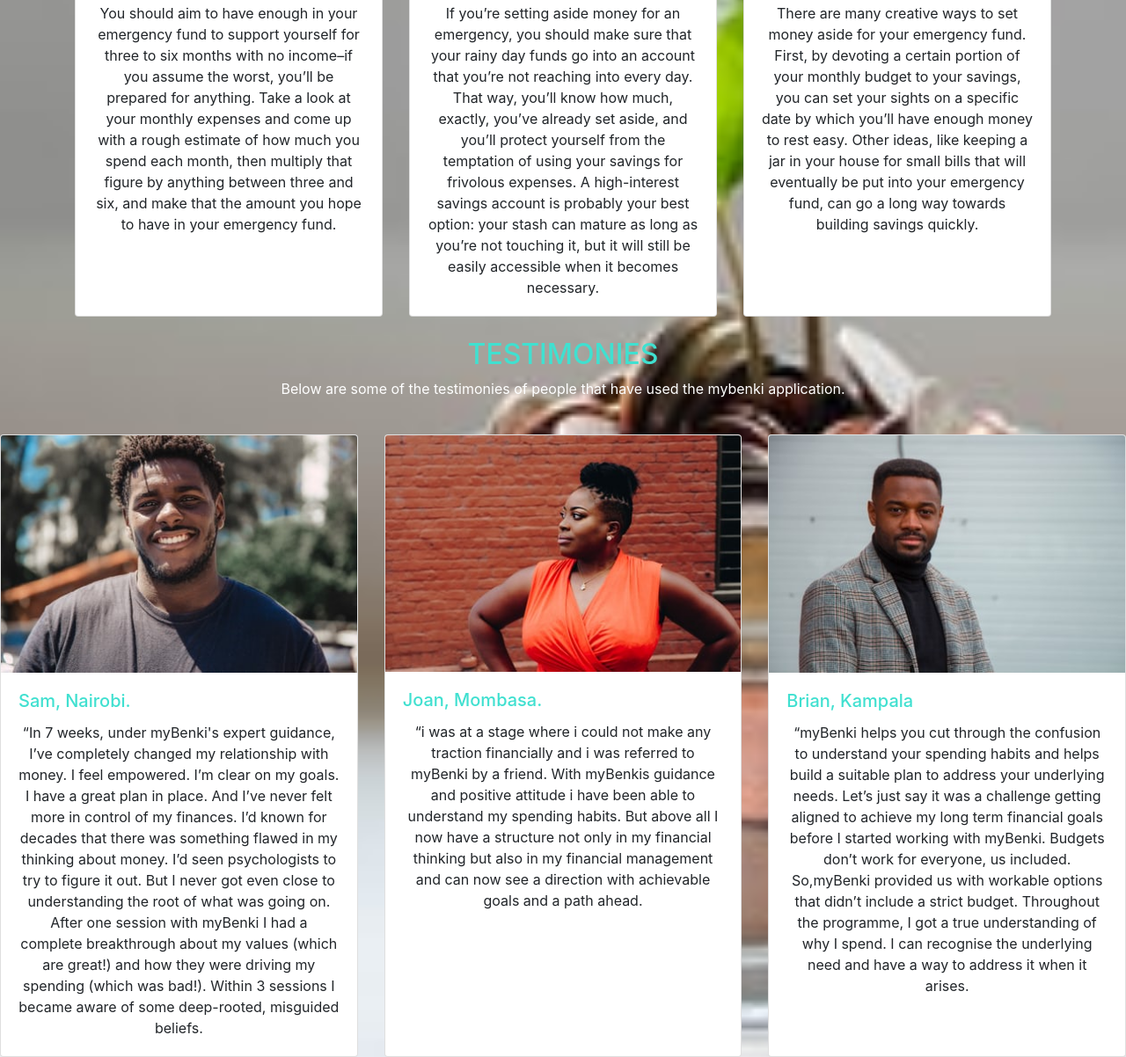
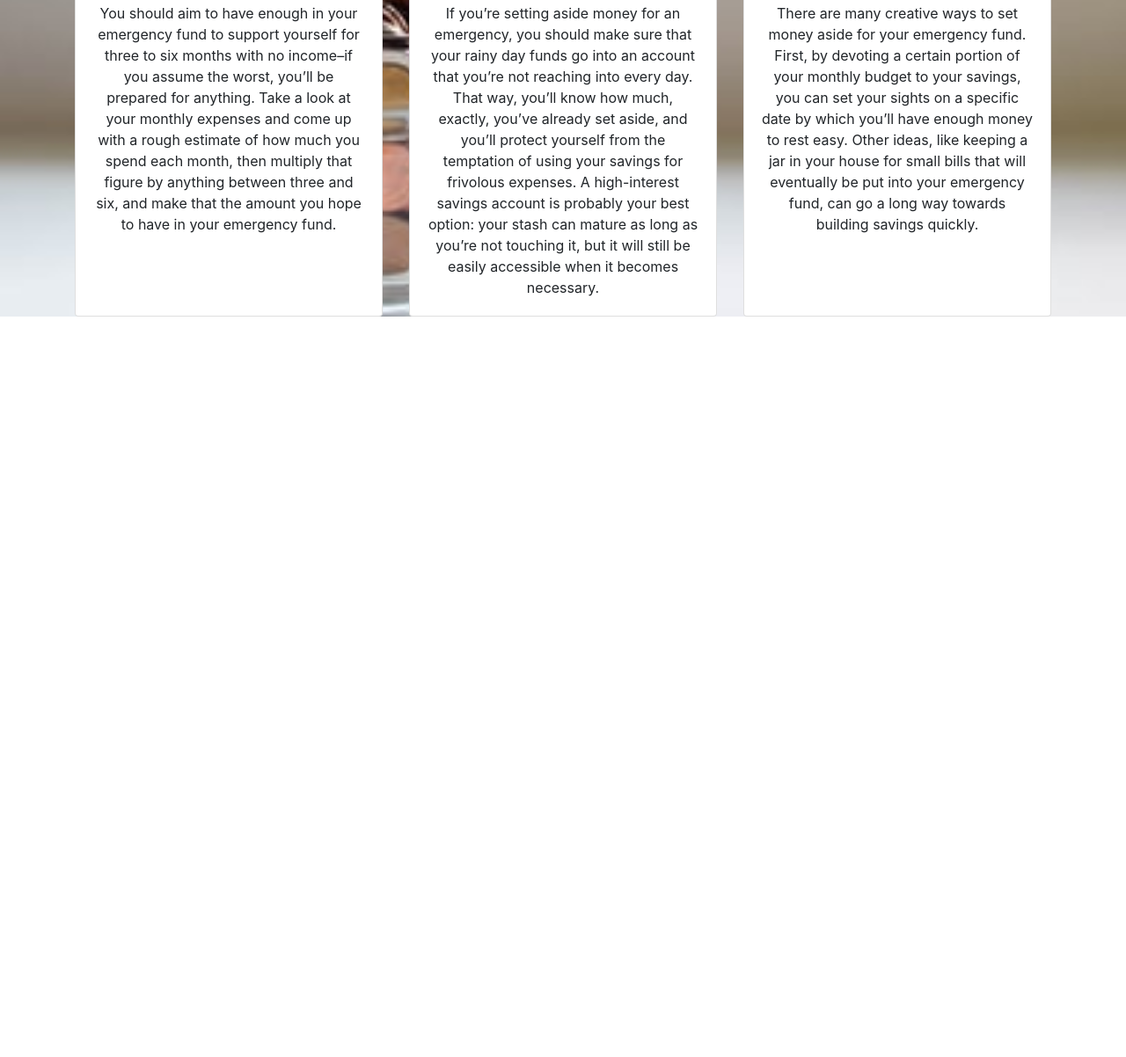
Before and after one commit to EveNyarango/myBenki, a plain HTML site: page blog.html in a window 1280 px wide. Shown: the part 477-1679 px from the top of the page at 88% size. After the commit the page ends 837 px from the top, so only its background shows below. Drawn offline with nearby package versions, Linux system fonts and the light colour scheme.

Commit message:
modified blog.html

```diff
--- a/blog.html
+++ b/blog.html
@@ -5,7 +5,12 @@
     <meta charset="UTF-8">
     <meta name="viewport" content="width=device-width, initial-scale=1.0">
     <link rel="stylesheet" href="css/blog.css" type="text/css">
-    <link rel="stylesheet" href="css/bootstrap.css">
+    <!-- <link rel="stylesheet" href="css/bootstrap.css"> -->
+    <link rel="stylesheet" href="https://cdn.jsdelivr.net/npm/bootstrap@4.5.3/dist/css/bootstrap.min.css" integrity="sha384-TX8t27EcRE3e/ihU7zmQxVncDAy5uIKz4rEkgIXeMed4M0jlfIDPvg6uqKI2xXr2" crossorigin="anonymous">
+
+<!-- jQuery and JS bundle w/ Popper.js -->
+<script src="https://code.jquery.com/jquery-3.5.1.slim.min.js" integrity="sha384-DfXdz2htPH0lsSSs5nCTpuj/zy4C+OGpamoFVy38MVBnE+IbbVYUew+OrCXaRkfj" crossorigin="anonymous"></script>
+<script src="https://cdn.jsdelivr.net/npm/bootstrap@4.5.3/dist/js/bootstrap.bundle.min.js" integrity="sha384-ho+j7jyWK8fNQe+A12Hb8AhRq26LrZ/JpcUGGOn+Y7RsweNrtN/tE3MoK7ZeZDyx" crossorigin="anonymous"></script>
     <link href="https://fonts.googleapis.com/css2?family=Orbitron:wght@900&display=swap" rel="stylesheet">
     <title>my-benki</title>
 </head>
@@ -19,11 +24,9 @@
             <p>Below are ways which will come in handy during rainy days financially speaking.
                 <br> This is how you come up with the rainy day funds to help you out of your troubles.
             </p>
-
                     <div class="section1">
             <div class="card-deck">
-
-                    <div class="card" style="width: 18rem;">
+                <div class="card">
                   <img src="/images/calc.jpeg" class="card-img-top" alt="...">
                   <div class="card-body">
                     <h5 class="card-title">Know How Much You Need</h5>
@@ -32,13 +35,10 @@
                         prepared for anything. Take a look at your monthly expenses and come up with a rough
                         estimate of how much you spend each month, then multiply that figure by anything between
                         three and six, and make that the amount you hope to have in your emergency fund.</p>
-                        </div>
-
 
                   </div>
-                    <br>
-
-                    <div class="card" style="width: 18rem;">
+                </div>
+                <div class="card">
                   <img src="/images/bank.jpeg" class="card-img-top" alt="...">
                   <div class="card-body">
                     <h5 class="card-title">Create An Account</h5>
@@ -49,12 +49,10 @@
                         high-interest savings account is probably your best option: your stash can mature as
                         long as you’re not touching it, but it will still be easily accessible when it becomes
                         necessary.</p>
-                        </div>
 
                   </div>
-                    <br>
-
-                    <div class="card" style="width: 18rem;">
+                </div>
+                <div class="card">
                   <img src="/images/account.jpeg" class="card-img-top" alt="...">
                   <div class="card-body">
                     <h5 class="card-title">Start Setting Funds Aside</h5>
@@ -63,68 +61,17 @@
                         can set your sights on a specific date by which you’ll have enough money to rest easy.
                         Other ideas, like keeping a jar in your house for small bills that will eventually be
                         put into your emergency fund, can go a long way towards building savings quickly.</p>
+
                   </div>
-                    </div>
-                </div>
-                <br>
                 </div>
               </div>
             </div>
 
             <div class="section2">
-        <h2>TESTIMONIES</h2>
-        <p><span> Below are some of the testimonies of people that have used the mybenki application.</span></p>
-        <br>
-        <div class="card-deck">
-            <div class="card" style="width: 18rem;">
-                <img src="/images/sam.jpeg" class="card-img-top" alt="...">
-                <div class="card-body">
-                    <h5 class="card-title">Sam, Nairobi.</h5>
-                    <p class="card-text"> “In 7 weeks, under myBenki's expert guidance, I’ve completely changed my
-                        relationship with money. I feel empowered. I’m clear on my goals. I have a great plan in place.
-                        And I’ve never felt more in control of my finances.
 
-                        I’d known for decades that there was something flawed in my thinking about money. I’d seen
-                        psychologists to try to figure it out. But I never got even close to understanding the root of
-                        what was going on. After one session with myBenki I had a complete breakthrough about my values
-                        (which are great!) and how they were driving my spending (which was bad!). Within 3 sessions I
-                        became aware of some deep-rooted, misguided beliefs.</p>
-                </div>
-            </div>
-            <br>
-            <div class="card" style="width: 18rem;">
-                <img src="/images/joan1.jpeg" class="card-img-top" alt="...">
-                <div class="card-body">
-                    <h5 class="card-title">Joan, Mombasa.</h5>
-                    <p class="card-text">“i was at a stage where i could not make any traction financially and i was
-                        referred to myBenki by a friend. With myBenkis guidance and positive attitude i have been able
-                        to understand my spending habits.
 
-                        But above all I now have a structure not only in my financial thinking but also in my financial
-                        management and can now see a direction with achievable goals and a path ahead.</p>
-                </div>
             </div>
 
-            <br>
-            <div class="card" style="width: 18rem;">
-                <img src="/images/brian.jpeg" class="card-img-top" alt="...">
-                <div class="card-body">
-                    <h5 class="card-title">Brian, Kampala</h5>
-                    <p class="card-text">“myBenki helps you cut through the confusion to understand your spending habits
-                        and helps build a suitable plan to address your underlying needs.
-
-                        Let’s just say it was a challenge getting aligned to achieve my long term financial goals before
-                        I started working with myBenki. Budgets don’t work for everyone, us included. So,myBenki
-                        provided us with workable options that didn’t include a strict budget.
-
-                        Throughout the programme, I got a true understanding of why I spend. I can recognise the
-                        underlying need and have a way to address it when it arises.
-
-                    </p>
-                </div>
-            </div>
-        </div>
-    </div>
     <script src="js/blog.js"></script>
     <script src="js/jquery-3.5.1.js"></script>
 </body>
```
Lines whose indentation alone changed are shown as unchanged.
